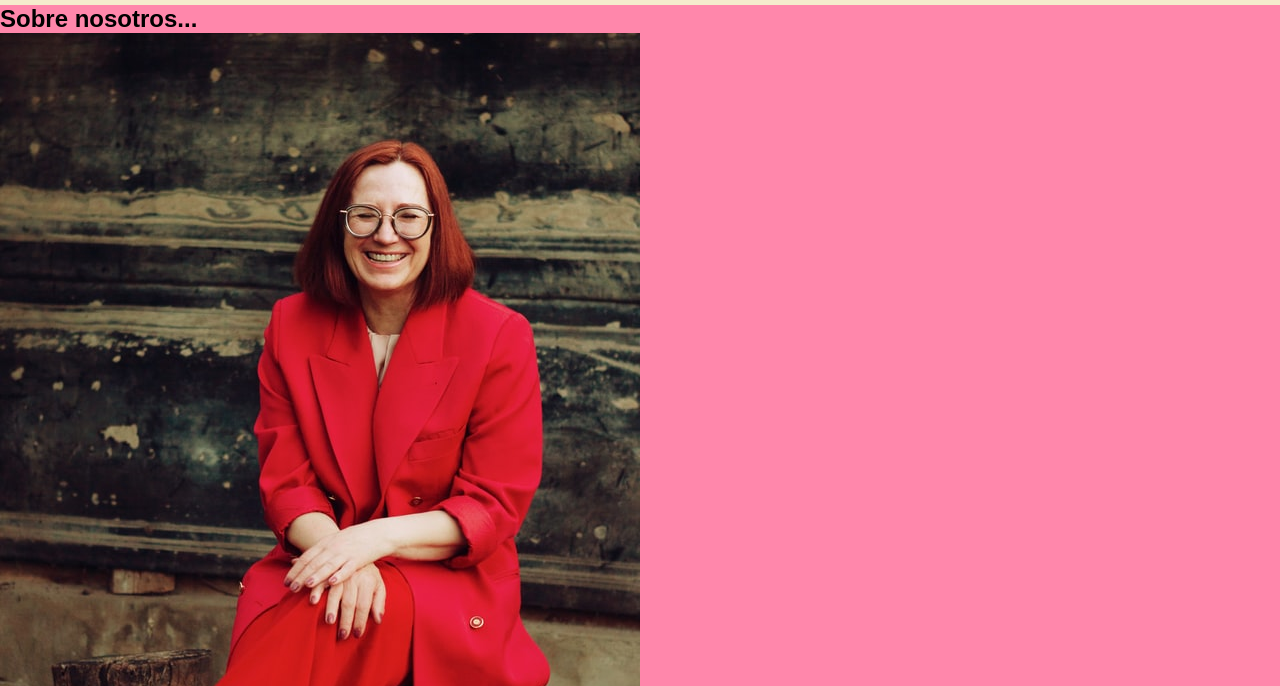
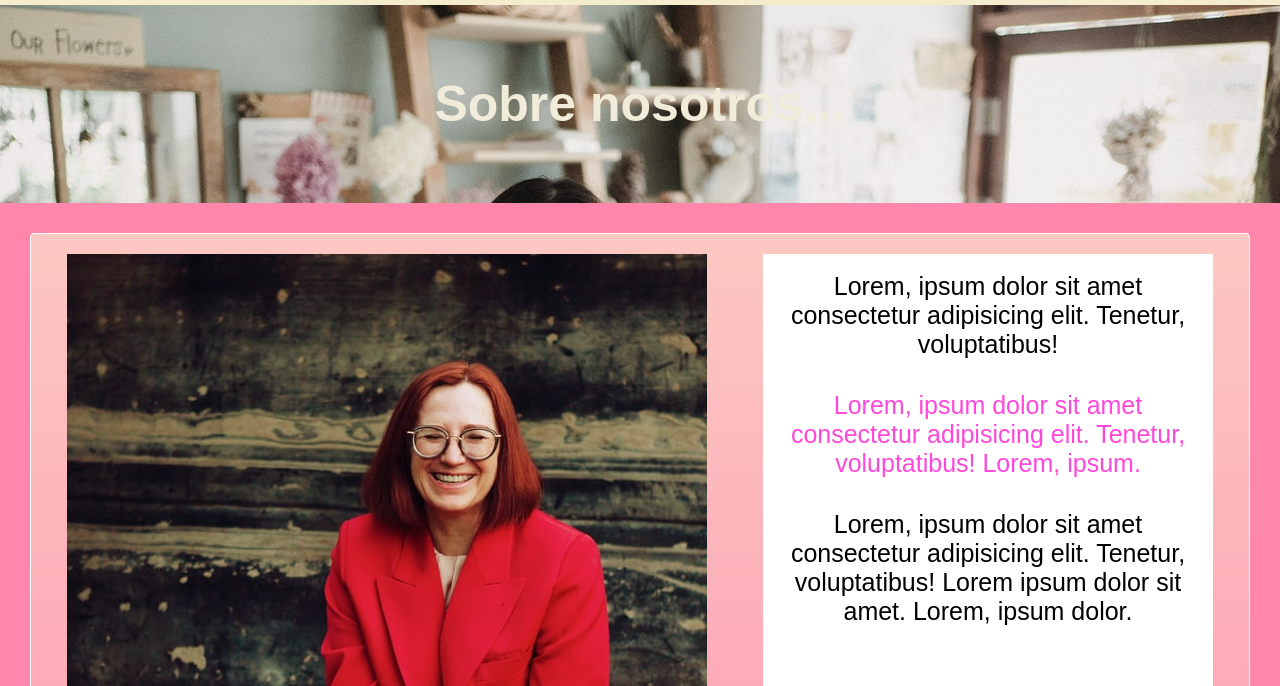
Before and after one commit to camila-camano/desarrollo-web, a website: page pages/nosotros.html in a window 1280 px wide. Shown: the part 114-800 px from the top of the page. Drawn offline with nearby package versions, Linux system fonts and the light colour scheme; a web font is replaced by a local one.

Commit message:
nosotros con sass

```diff
--- a/scss/_aux.scss
+++ b/scss/_aux.scss
@@ -12,3 +12,10 @@ $font_subtitle_color: grey;
   justify-content: space-around;
   align-items: center;
 }
+
+@mixin titulo {
+  color: #f5eccd;
+  font-size: 50px;
+  text-align: center;
+  padding: 20px;
+}
--- a/scss/_index.scss
+++ b/scss/_index.scss
@@ -11,10 +11,7 @@ main {
     height: auto;
 
     .titulo {
-      color: #f5eccd;
-      font-size: 50px;
-      text-align: center;
-      padding: 20px;
+      @include titulo;
     }
     .subtitulo {
       color: #f5eccd;
--- /dev/null
+++ b/scss/_nosotros.scss
@@ -0,0 +1,51 @@
+@import "aux";
+
+.nosotros__container {
+  background-image: url(/img/nosotros_banner.jpg);
+  filter: saturate(0.6);
+  padding: 50px;
+  width: 100%;
+  height: auto;
+
+  .titulo {
+    @include titulo;
+  }
+}
+
+.nosotros {
+  background-color: #fcc8c2;
+  background-image: linear-gradient(#fcc8c2, #ff87ab);
+
+  margin: 30px;
+  text-align: center;
+  border: 1px solid rgb(255, 255, 255);
+  border-radius: 4px;
+
+  display: flex;
+  justify-content: space-evenly;
+
+  .owner__container--img {
+    margin: 20px;
+  }
+
+  .owner__container--text {
+    background-color: #ffffff;
+    max-width: 450px;
+    margin: 20px;
+    border: 2px solid white;
+    text-align: center;
+    text-shadow: black;
+  }
+
+  .owner__text {
+    padding: 1rem;
+    font-size: 25px;
+  }
+
+  .owner__text2 {
+    color: #ff47da;
+    font-style: bold;
+    padding: 1rem;
+    font-size: 25px;
+  }
+}
--- a/scss/style.scss
+++ b/scss/style.scss
@@ -4,6 +4,7 @@
   box-sizing: border-box;
 }
 
+@import "aux"; // variables + funciones
 @import "global"; //header + footer + body
-@import "aux"; // variables + funciones
 @import "index"; //estilos del index
+@import "nosotros"; //estilos de la página nosotros
```
Also changed, not shown: css/style.css, 1 other file.
